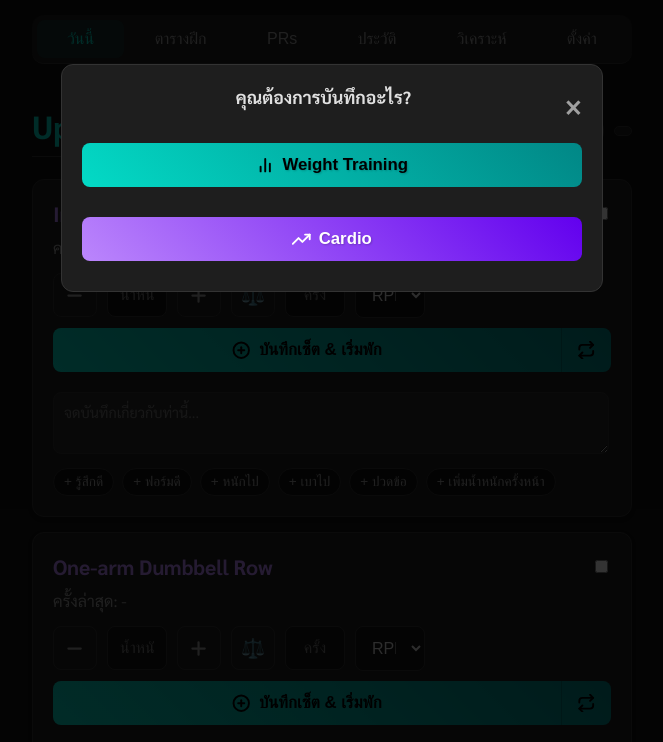
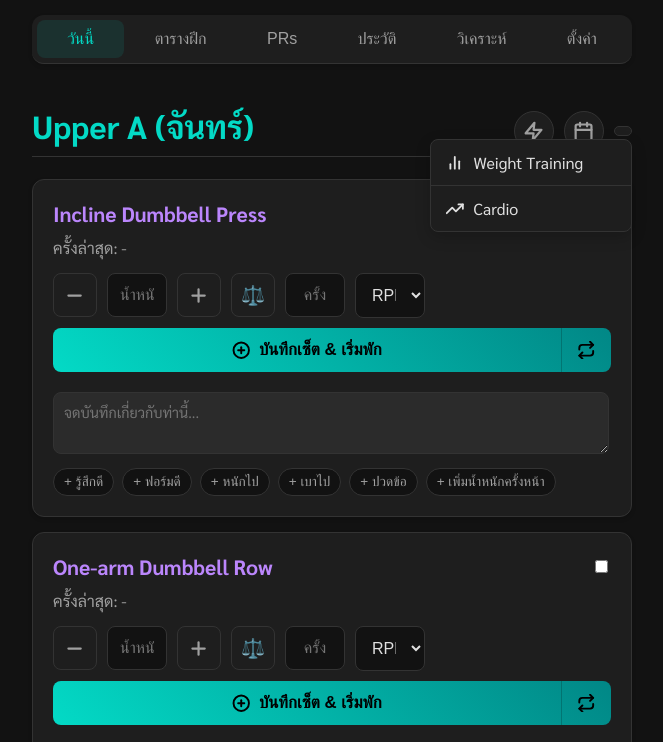
Before and after one commit to SirawatMT/gym-log-app, a plain HTML site: page index.html in a window 1280 px wide. Both pictures are taken after a click on the button 842 px from the left and 131 px from the top of the page. Shown: the top 742 px of the page, without its empty margins (308-971 px from the left). Drawn offline with nearby package versions, Linux system fonts and the light colour scheme.

Commit message:
index.html

```diff
--- a/index.html
+++ b/index.html
@@ -60,12 +60,14 @@
         h2 { color: var(--secondary-color); }
         .page-title {
             display: flex;
-            justify-content: space-between;
+            justify-content: flex-end; /* Align items to the right */
             align-items: center;
             gap: 10px;
+            position: relative; /* Needed for pop-up positioning */
         }
         #workout-day-title {
             flex-grow: 1;
+            margin-right: auto; /* Push other items to the right */
         }
         .title-icon-btn, .override-btn {
             font-size: 1.2em;
@@ -87,7 +89,10 @@
             color: var(--text-color);
         }
         .override-btn {
-             font-size: 1em; /* Keep it consistent */
+             font-size: 1.2em; /* Keep it consistent */
+        }
+        .override-btn i {
+             width: 1.2em; height: 1.2em;
         }
         .override-btn.danger-style {
             background-color: var(--danger-color);
@@ -713,6 +718,35 @@
         #finish-workout-btn {
             display: none;
         }
+        /* *** NEW POP-UP MENU STYLES *** */
+        .popup-menu {
+            display: none;
+            position: absolute;
+            top: 55px; /* Position below the title bar */
+            right: 0;
+            background-color: var(--card-color);
+            border: 1px solid var(--border-color);
+            border-radius: 8px;
+            box-shadow: var(--shadow-md);
+            z-index: 100;
+            width: 200px;
+            animation: fadeIn 0.2s ease-out;
+        }
+        .popup-menu-item {
+            padding: 12px 15px;
+            cursor: pointer;
+            display: flex;
+            align-items: center;
+            gap: 10px;
+            color: var(--text-color);
+        }
+        .popup-menu-item:hover {
+            background-color: var(--border-color);
+        }
+        .popup-menu-item:not(:last-child) {
+            border-bottom: 1px solid var(--border-color);
+        }
+        /* *** END NEW POP-UP MENU STYLES *** */
 
         /* Calendar Styles */
         #calendar-view {
@@ -812,13 +846,24 @@
     <div id="workout" class="page active">
         <div class="page-title">
             <h1 id="workout-day-title"></h1>
-            <button id="quick-log-btn-top" class="title-icon-btn" onclick="openLogChoiceModal()" title="บันทึกด่วน">
+            <button id="quick-log-btn-top" class="title-icon-btn" onclick="toggleQuickLogMenu()" title="บันทึกด่วน">
                 <i data-feather="zap"></i>
             </button>
             <button id="override-btn" class="override-btn" onclick="showOverrideModal()">
                 <i data-feather="calendar"></i>
             </button>
             <span id="total-duration-display"></span>
+
+            <div id="quick-log-popup" class="popup-menu">
+                <div class="popup-menu-item" onclick="openQuickLogForm()">
+                    <i data-feather="bar-chart-2"></i>
+                    <span>Weight Training</span>
+                </div>
+                <div class="popup-menu-item" onclick="openCardioLogForm()">
+                    <i data-feather="trending-up"></i>
+                    <span>Cardio</span>
+                </div>
+            </div>
         </div>
         <div id="smart-assistant-box"></div>
         <div id="quick-log-form" class="card" style="display: none;">
@@ -997,17 +1042,6 @@
     </div>
 </div>
 
-<div id="log-choice-modal" class="modal">
-    <div class="modal-content">
-        <span class="close-button" onclick="closeModal('log-choice-modal')">&times;</span>
-        <h3 style="border:none; margin-top:0;">คุณต้องการบันทึกอะไร?</h3>
-        <div style="display: flex; flex-direction: column; gap: 10px;">
-            <button class="action-btn primary" onclick="openQuickLogForm()"><i data-feather="bar-chart-2"></i> Weight Training</button>
-            <button class="action-btn secondary" onclick="openCardioLogForm()"><i data-feather="trending-up"></i> Cardio</button>
-        </div>
-    </div>
-</div>
-
 <div id="cardio-log-modal" class="modal">
     <div class="modal-content">
         <span class="close-button" onclick="closeModal('cardio-log-modal')">&times;</span>
@@ -1067,6 +1101,14 @@
         document.getElementById('exercise-select').addEventListener('change', (e) => generateExerciseCharts(e.target.value));
         document.getElementById('restore-file-input').addEventListener('change', handleRestoreFile);
         feather.replace();
+        // Close pop-up if clicked outside
+        document.addEventListener('click', function(event) {
+            const popup = document.getElementById('quick-log-popup');
+            const button = document.getElementById('quick-log-btn-top');
+            if (popup && button && !popup.contains(event.target) && !button.contains(event.target)) {
+                popup.style.display = 'none';
+            }
+        });
     });
 
     function applyTheme() {
@@ -1330,10 +1372,10 @@
         if (forceDayIndex === -1) {
             const overrideBtn = document.getElementById('override-btn');
             overrideBtn.style.display = 'inline-flex';
-            const overrideBtnSpan = overrideBtn.querySelector('span');
-            if (overrideBtnSpan) overrideBtnSpan.textContent = 'เลือกโปรแกรมอื่น';
+            overrideBtn.innerHTML = '<i data-feather="calendar"></i>';
             overrideBtn.onclick = showOverrideModal;
             overrideBtn.classList.remove('danger-style');
+            feather.replace();
         }
         document.getElementById('finish-workout-btn').style.display = 'none';
         document.getElementById('quick-log-btn-top').style.display = 'inline-flex';
@@ -1374,7 +1416,7 @@
         document.getElementById('smart-assistant-box').innerHTML = '';
         renderWorkoutForDay(dayIndex, true);
         const overrideBtn = document.getElementById('override-btn');
-        overrideBtn.innerHTML = '<i data-feather="x-circle"></i>'; // Change to a cancel icon
+        overrideBtn.innerHTML = '<i data-feather="x-circle"></i>';
         overrideBtn.onclick = revertToOriginalWorkout;
         overrideBtn.classList.add('danger-style');
         feather.replace();
@@ -1394,15 +1436,15 @@
     function renderRestDayCard(currentDayIndex) {
         const exerciseList = document.getElementById('exercise-list');
         exerciseList.innerHTML = '';
-        document.getElementById('quick-log-btn-top').style.display = 'none'; // Hide freestyle button on top
-        document.getElementById('override-btn').style.display = 'none'; // Hide override button
+        document.getElementById('quick-log-btn-top').style.display = 'none';
+        document.getElementById('override-btn').style.display = 'none';
 
         exerciseList.innerHTML = `
             <div class="rest-day-card" id="rest-day-card">
                 <h2><i data-feather="coffee"></i> วันพักผ่อน</h2>
                 <p>พักผ่อนให้เต็มที่ หรือถ้าอยากจะขยับร่างกายเบาๆ ก็ทำได้เลย</p>
                 <div class="rest-day-actions">
-                     <button class="action-btn neutral" onclick="openLogChoiceModal()">
+                     <button class="action-btn neutral" onclick="toggleQuickLogMenu()">
                         <i data-feather="zap"></i> บันทึกกิจกรรม
                      </button>
                 </div>
@@ -1625,14 +1667,19 @@
         return null;
     }
 
-    // --- MODIFIED LOGIC FOR QUICK LOG ---
-    function openLogChoiceModal() {
-        document.getElementById('log-choice-modal').style.display = 'block';
-        feather.replace();
+    // --- NEW LOGIC FOR POP-UP MENU ---
+    function toggleQuickLogMenu() {
+        const popup = document.getElementById('quick-log-popup');
+        if (popup.style.display === 'block') {
+            popup.style.display = 'none';
+        } else {
+            popup.style.display = 'block';
+            feather.replace();
+        }
     }
 
     function openQuickLogForm() {
-        closeModal('log-choice-modal');
+        hideQuickLogMenu();
         const form = document.getElementById('quick-log-form');
         form.style.display = 'block';
     }
@@ -1642,8 +1689,12 @@
         form.style.display = 'none';
     }
 
+    function hideQuickLogMenu() {
+        document.getElementById('quick-log-popup').style.display = 'none';
+    }
+
     function openCardioLogForm() {
-        closeModal('log-choice-modal');
+        hideQuickLogMenu();
         document.getElementById('cardio-log-modal').style.display = 'block';
     }
 
```
